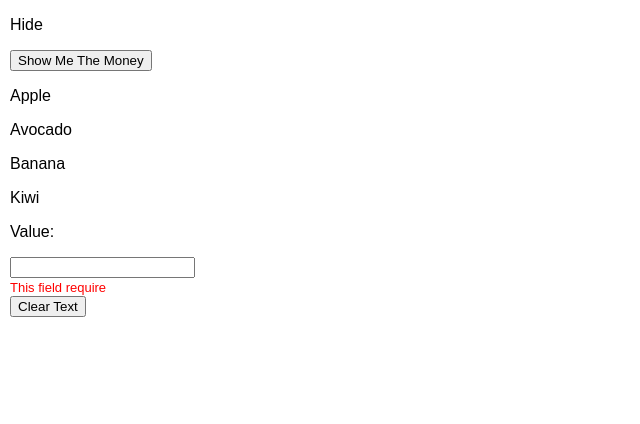
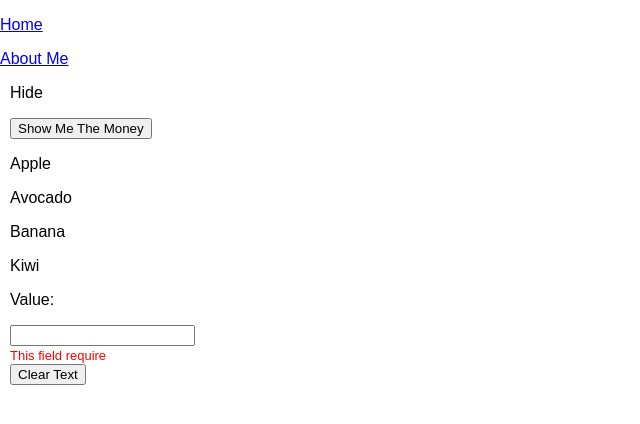
Before and after one commit to T-Jedsada/react-workshop-cmu, a React (Create React App) app: page /home in a window 1280 px wide. Shown: the top 424 px of the page, without its empty margins (0-640 px from the left). Built offline with nearby package versions, Linux system fonts and the light colour scheme.

Commit message:
react router

```diff
--- a/package.json
+++ b/package.json
@@ -5,6 +5,7 @@
   "dependencies": {
     "react": "^16.4.1",
     "react-dom": "^16.4.1",
+    "react-router-dom": "^4.3.1",
     "react-scripts": "1.1.4"
   },
   "scripts": {
--- /dev/null
+++ b/src/AboutMe/index.js
@@ -0,0 +1,7 @@
+import React from 'react'
+
+function AboutMe() {
+    return <p>About Me</p>
+}
+
+export default AboutMe
--- a/src/App.js
+++ b/src/App.js
@@ -1,21 +1,14 @@
 import React, { Component } from 'react'
-import ToggleView from './ToggleView'
-import List from './List'
-import Field from './Field'
+import Route from './Route'
+import Menu from './components/Menu'
 
 class App extends Component {
 
   render() {
     return (
-      <div style = {{margin:10}}>
-        <ToggleView/>
-        <List items={[
-           "Apple",
-           "Avocado",
-           "Banana",
-           "Kiwi"
-        ]}/>
-        <Field/>
+      <div>
+        <Menu/>
+        <Route/>
       </div>
     );
   }
--- /dev/null
+++ b/src/Home/index.js
@@ -0,0 +1,21 @@
+import React from 'react'
+import ToggleView from '../ToggleView'
+import List from '../List'
+import Field from '../Field'
+
+function Home() {
+    return (
+        <div style={{margin:10}}>
+            <ToggleView/>
+            <List items={[
+                "Apple",
+                "Avocado",
+                "Banana",
+                "Kiwi"
+            ]}/>
+            <Field/>
+        </div>
+    )
+}
+
+export default Home
--- /dev/null
+++ b/src/Route/index.js
@@ -0,0 +1,15 @@
+import React from 'react'
+import { Route } from 'react-router-dom'
+import Home from '../Home';
+import AboutMe from '../AboutMe';
+
+function Routes() {
+    return (
+        <div>
+            <Route exact path='/home' component={Home}/>
+            <Route exact path='/about-me' component={AboutMe}/>
+        </div>
+    )
+}
+
+export default Routes
--- /dev/null
+++ b/src/components/Menu/index.js
@@ -0,0 +1,13 @@
+import React from 'react'
+import { Link } from 'react-router-dom'
+
+function Menu() {
+    return (
+        <div>
+            <p><Link to="home">Home</Link></p>
+            <Link to="about-me">About Me</Link>
+        </div>
+    )
+}
+
+export default Menu
--- a/src/index.js
+++ b/src/index.js
@@ -2,7 +2,8 @@ import React from 'react';
 import ReactDOM from 'react-dom';
 import './index.css';
 import App from './App';
+import { BrowserRouter } from 'react-router-dom'
 import registerServiceWorker from './registerServiceWorker';
 
-ReactDOM.render(<App />, document.getElementById('root'));
+ReactDOM.render(<BrowserRouter><App /></BrowserRouter>, document.getElementById('root'));
 registerServiceWorker();
```
Also changed, not shown: 1 other file (tests, documents, lock files or other folders).
